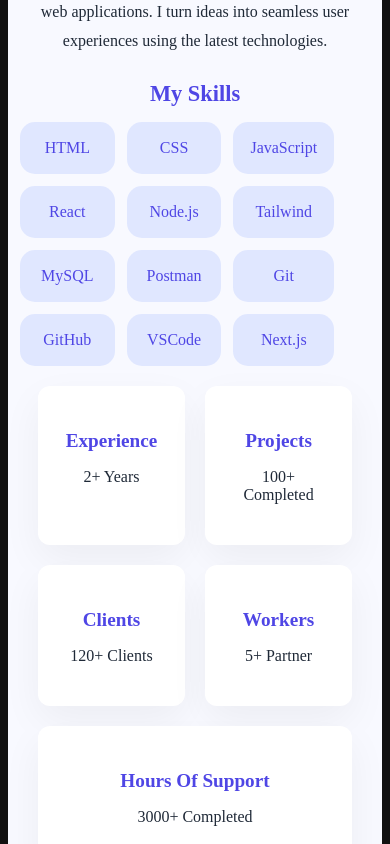
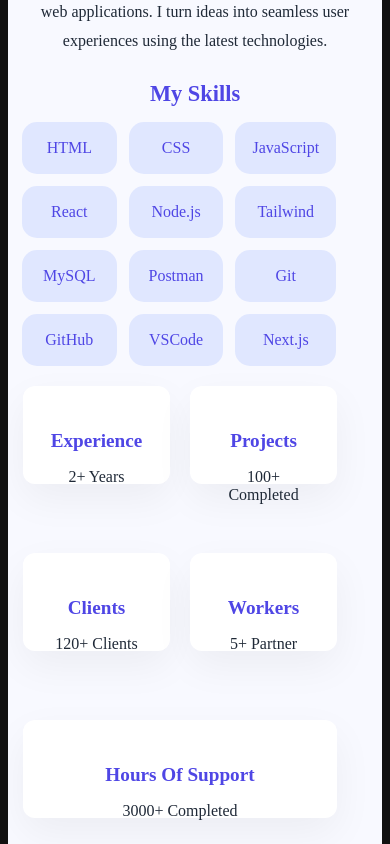
Before and after one commit to GTK-kala/Personal-Portfolio-App, a React (Vite) app in the folder Personal-Portfolio-App/: page / in a window 390 px wide. Shown: the part 860-1704 px from the top of the page. Built offline with nearby package versions, Linux system fonts and the light colour scheme.

Commit message:
continued on the about section

```diff
--- a/Personal-Portfolio-App/src/components/About/About.css
+++ b/Personal-Portfolio-App/src/components/About/About.css
@@ -198,7 +198,7 @@
 @media (max-width: 400px) {
   .skills-list {
     position: relative;
-    left: -18px;
+    left: -16px;
   }
   .skills-list span {
     padding: 17px;
@@ -214,6 +214,9 @@
   }
 
   .card {
+    position: relative;
+    left: -15px;
+    height: 10%;
     background: #fff;
     flex: 1 1 60px;
     padding: 25px 20px;
```
